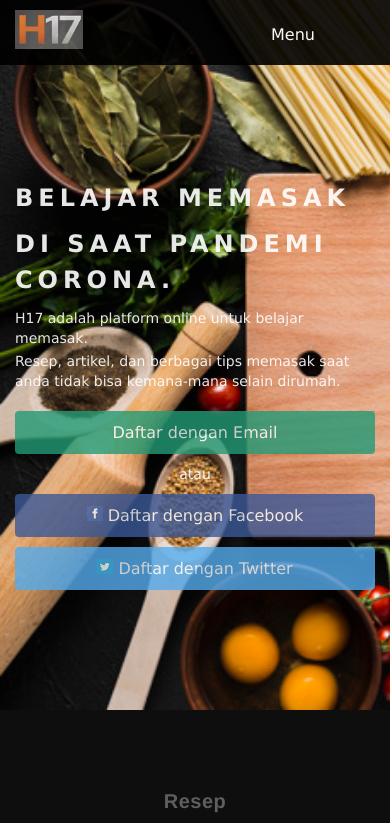
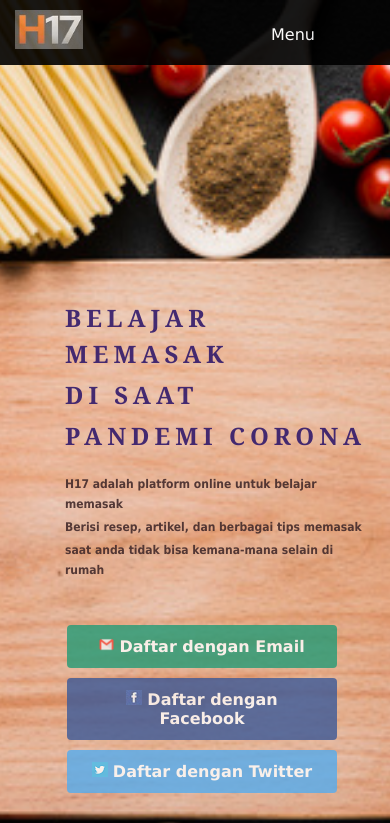
Before and after one commit to radhevahafizh/kelproh-17, a plain HTML site: page index.html in a window 390 px wide. Shown: the top 823 px of the page. Drawn offline with Linux system fonts and the light colour scheme.

Commit message:
Add files via upload

```diff
--- a/index.html
+++ b/index.html
@@ -21,68 +21,78 @@
 			<div class="dropdown">
 				<span>Menu</span>
 				<div class="dropdown-content">
-					<a href="#">Resep</a>
+					<a href="#">Pelajaran</a>
 					<a href="#">Daftar</a>
 					<a href="#" class="login">Log in</a>
 				</div>
 			</div>
 
         <div class="header-right">
-          <a href="#">Resep</a>
+          <a href="#">Pelajaran</a>
           <a href="#">Daftar</a>
           <a href="#" class="login">Log in</a>
-
-
-
         </div>
 		</div>
       </div>
+
+
     </header>
      <div class="top-wrapper">
       <div class="container">
-        <h1>BELAJAR MEMASAK</h1>
-		<h1>DI SAAT PANDEMI CORONA.</h1>
-        <p>H17 adalah platform online untuk belajar memasak.</p>
-        <p>Resep, artikel, dan berbagai tips memasak saat anda tidak bisa kemana-mana selain dirumah.</p>
+        <!-- edit -->
+        <div class="heading-wrapper">
+          <h1>BELAJAR MEMASAK</h1>
+          <h1>DI SAAT</h1>
+          <h1>PANDEMI CORONA</h1>
+        </div>
+
+        <div class="penjelasan">
+            <p >H17 adalah platform online untuk belajar memasak</p>
+            <p>Berisi resep, artikel, dan berbagai tips memasak</p>
+            <p>saat anda tidak bisa kemana-mana selain di rumah</p>
+        </div>
+
         <div class="btn-wrapper">
-          <a href="#" class="btn signup">Daftar dengan Email</a>
-          <p>atau</p>
+          <a href="#" class="btn signup"><img src="email.png" class="fa email">Daftar dengan Email</a>
+          <p></p>
           <a href="#" class="btn facebook"><img src="faceboook.jpg" class="fa fa-facebook">Daftar dengan Facebook</a>
           <a href="#" class="btn twitter"><img src="twitter.png" class="fa fa-twitter">Daftar dengan Twitter</a>
         </div>
+        <!-- edit -->
       </div>
     </div>
+
     <div class="lesson-wrapper">
       <div class="container">
         <div class="heading">
-          <h2>Resep</h2>
+          <h2>Resep Terfavorit</h2>
         </div>
         <div class="lessons">
           <div class="lesson">
             <div class="lesson-icon">
               <img src="1.png">
-               <p></p>
+
             </div>
              <p class="text-contents">Spice-Rubbed Chicken with Red Lentil Dal</p>
           </div>
           <div class="lesson">
             <div class="lesson-icon">
               <img src="2.png">
-              <p></p>
+
             </div>
             <p class="text-contents">Lemon-Dill Salmon Pasta Salad</p>
           </div>
           <div class="lesson">
             <div class="lesson-icon">
               <img src="3.png">
-              <p></p>
+
             </div>
             <p class="text-contents">Creamy Steel-Cut Oats with Mixed Berry Compote</p>
           </div>
           <div class="lesson">
             <div class="lesson-icon">
               <img src="4.png">
-              <p></p>
+
             </div>
             <p class="text-contents">Easy Eggplant Dip</p>
           </div>
@@ -90,6 +100,8 @@
         </div>
       </div>
     </div>
+
+
     <div class="message-wrapper">
       <div class="container">
         <div class="heading">
@@ -99,6 +111,8 @@
         <span class="btn message">Mulai Belajar</span>
       </div>
     </div>
+
+
     <footer>
       <div class="container">
         <img src="https://prog-8.com/images/html/advanced/footer_logo.png">
@@ -108,5 +122,6 @@
 		<p>Ratih Malini.(0447977110-9)</p>
       </div>
     </footer>
+
   </body>
 </html>
--- a/style.css
+++ b/style.css
@@ -30,45 +30,77 @@ a {
 }
 
 .top-wrapper {
-  padding: 180px 0 100px 0;
+  padding: 180px 0 180px 0;/*edit*/
   background-image: url(background3.jpg);
   background-size: cover;
-  color: white;
+  color: rgb(51, 16, 16);/*edit*/
   text-align: center;
+  background-position: center; /*edit*/
 }
 
 .top-wrapper h1 {
   opacity: 0.9;
   font-size: 45px;
   letter-spacing: 5px;
-  margin-bottom: 10px;
+  margin-bottom: 5px;
+  font-weight: 900;/*edit*/
+  font-family: Cambria;/*edit*/
 }
 
 .top-wrapper p {
   opacity: 0.9;
   margin-bottom: 3px;
+  color:rgb(68, 43, 43);/*edit*/
+  font-weight: bold;/*edit*/
+  font-size: 12px;/*edit*/
+  font-family: Tahoma;/*edit*/
+
+}
+
+/*edit*/
+.heading-wrapper {
+  margin-bottom:20px;
 }
 
 .btn-wrapper {
   text-align: center;
-  margin: 20px 0;
+  margin-left: 20px;/*edit*/
+}
+
+/*edit*/
+.btn-wrapper a{
+  margin: 5px 2px 5px 2px;
 }
 
 .btn-wrapper p {
   margin: 10px 0;
 }
 
+/*edit*/
+.penjelasan{
+  margin-bottom:40px;
+}
+
 .signup {
   background-color: #239b76;
+  font-weight: bold; /*edit*/
+  margin:0 auto;/*edit*/
+}
+
+/*edit*/
+.email{
+  weight: 16px;
+  height: 15px;
 }
 
 .facebook {
   background-color: #3b5998;
-  margin-right: 10px;
+  font-weight: bold;/*edit*/
 }
 
 .twitter {
   background-color: #55acee;
+  font-weight: bold;/*edit*/
 }
 
 .btn {
@@ -78,6 +110,7 @@ a {
   opacity: 0.8;
   border-radius: 4px;
   text-align: center;
+  margin: 0 auto; /*edit*/
 }
 
 .btn:hover {
@@ -129,7 +162,7 @@ header {
 }
 
 .lesson-wrapper {
-  padding-bottom: 80px;
+  padding-bottom: 5%;/*edit*/
   padding-left: 5%;
   padding-right: 5%;
   background-color: #0e0e0e;
@@ -166,11 +199,17 @@ header {
 .lesson {
   float: left;
   width: 25%;
-  padding-right:24px;
+  margin: 0 auto;/*edit*/
 }
 
 .lesson-icon {
   position: relative;
+}
+
+/*edit*/
+.lesson-icon img{
+  padding-top: 30px;
+  border-radius: 20px;
 }
 
 .lesson-icon p {
@@ -181,7 +220,8 @@ header {
 }
 
 .text-contents{
-color:white;
+  padding-top:20px;/*edit*/
+  color:white;
 }
 
 .text-contents:hover {
@@ -190,9 +230,10 @@ color:white;
 }
 
 .lesson-icon img:hover {
-   animation: shake 0.5s;
+  animation: shake 0.5s;
   animation-duration: 2s;
   cursor:pointer;
+  animation-iteration-count: infinite; /*edit*/
 }
 
 
@@ -303,6 +344,23 @@ footer {
     width: 50%;
     margin-bottom: 50px;
   }
+
+  /*edit*/
+  .btn-wrapper a{
+    margin-right:15px;
+  }
+
+  /*edit*/
+  .signup{
+    margin-bottom: 20px;
+  }
+
+  /*edit*/
+  .facebook{
+    margin-right: 20px;
+  }
+
+
 }
 
 /* Untuk Smartphone */
@@ -310,6 +368,23 @@ footer {
 
   .lesson {
     width: 100%;
+  }
+
+   /*edit*/
+  .top-wrapper{
+    padding: 300px 0 280px 50px;
+    color: rgb(50, 26, 107);
+  }
+
+   /*edit*/
+  .btn-wrapper {
+    margin-left: 0px;
+    margin-right:40px;
+  }
+
+   /*edit*/
+  .btn-wrapper p{
+    display: none;
   }
 
 .dropdown {
@@ -372,6 +447,7 @@ footer {
     margin-bottom: 10px;
   }
 
+
   .top-wrapper {
     text-align: left;
   }
@@ -382,7 +458,7 @@ footer {
   }
 
   .top-wrapper p {
-    font-size: 14px;
+    font-size: 12px;
     line-height: 20px;
   }
 
```
Also changed, not shown: email.png (added).
